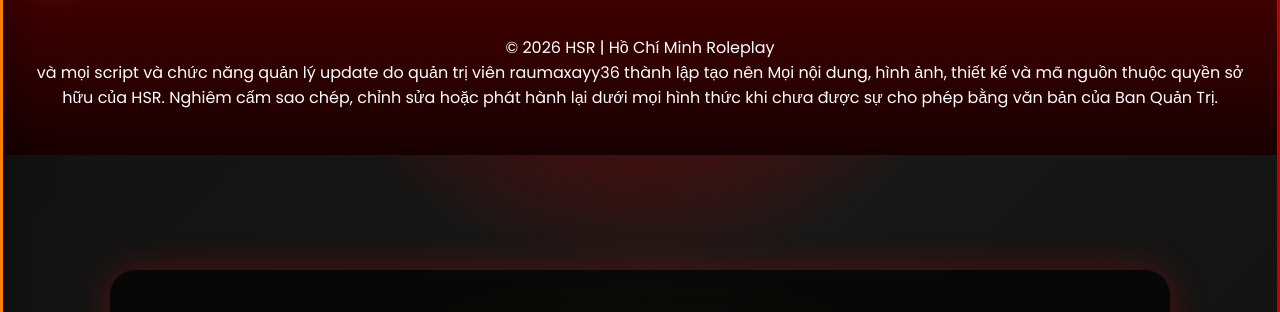
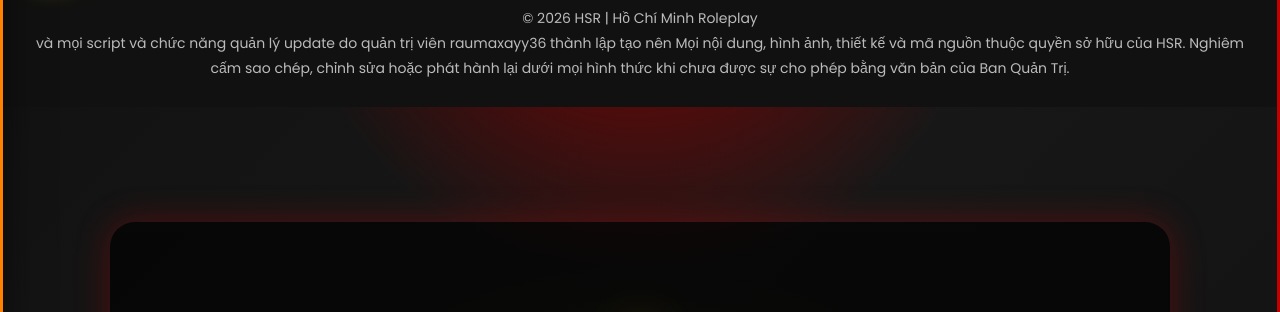
Before and after one commit to kobietdatten100-sketch/LuutruviphamBDC, a plain HTML site: page index.html in a window 1280 px wide. Shown: the part 81-393 px from the top of the page. Drawn offline with Linux system fonts and the light colour scheme.

Commit message:
Add copyright section to style.css

```diff
--- a/style.css
+++ b/style.css
@@ -1401,3 +1401,32 @@
 }
 
 }
+/* ==========================
+   COPYRIGHT
+========================== */
+
+.copyright{
+
+margin-top:60px;
+
+padding:25px;
+
+text-align:center;
+
+background:#111;
+
+color:#bbb;
+
+font-size:14px;
+
+border-top:2px solid #FFD700;
+
+line-height:1.8;
+
+}
+
+.copyright b{
+
+color:#FFD700;
+
+}
```
